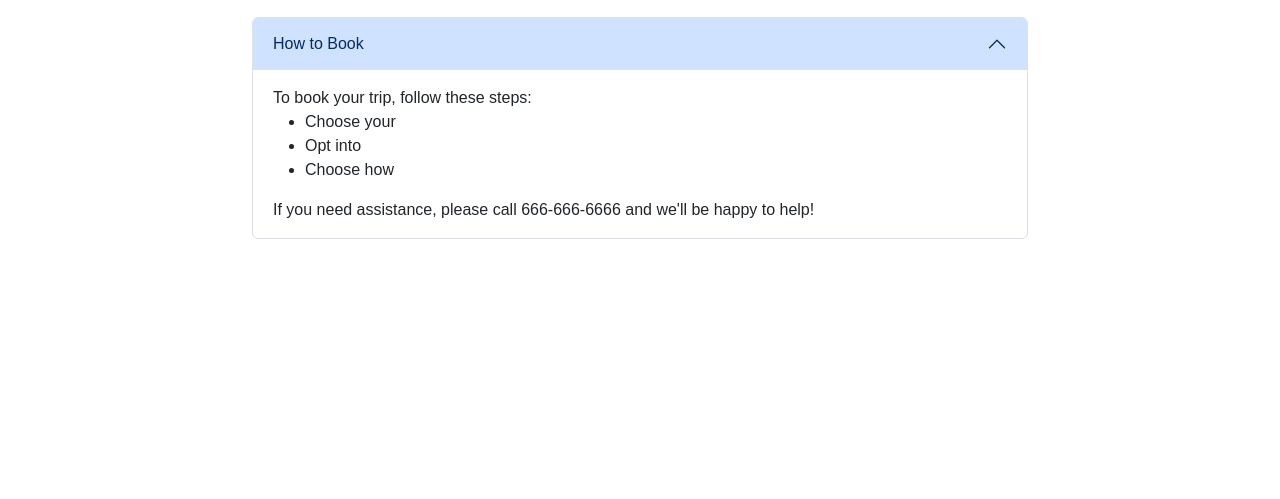
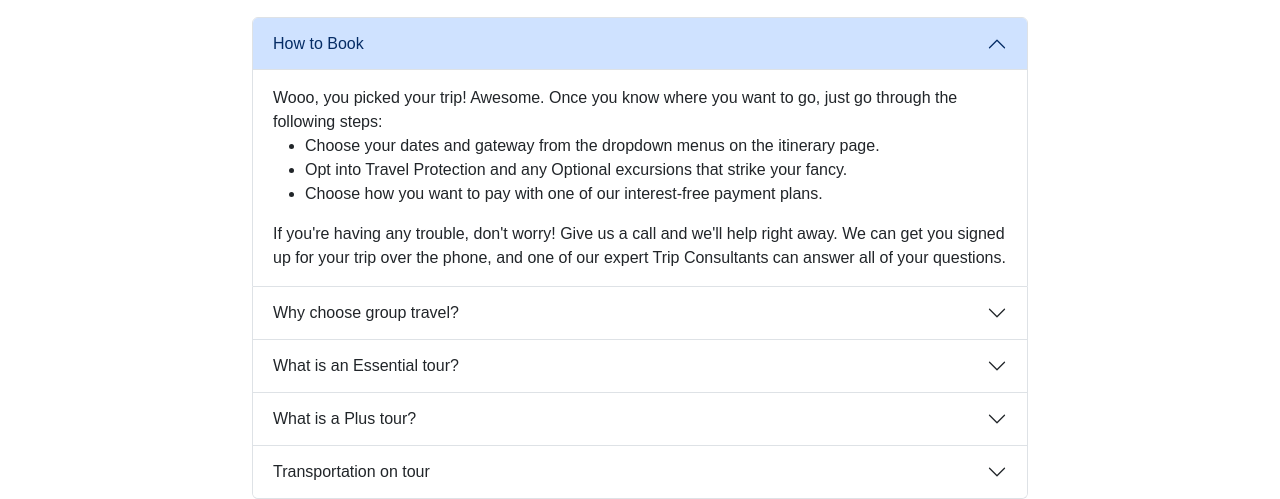
Before and after one commit to ALLHUBS-Jan-2024-Liftoff/Nebula-Tech, a React (Vite) app in the folder src/main/react/: page /faq in a window 1280 px wide. Shown: the part 446-945 px from the top of the page. Before the commit the page ends 800 px from the top, so only its background shows below. Built offline with nearby package versions, Linux system fonts and the light colour scheme.

Commit message:
added entries to faq

```diff
--- a/src/main/react/src/pages/FAQ.jsx
+++ b/src/main/react/src/pages/FAQ.jsx
@@ -6,15 +6,55 @@ const FAQ = () => {
         <Accordion defaultActiveKey="0">
             <Accordion.Item eventKey="0">
                 <Accordion.Header>How to Book</Accordion.Header>
-                <Accordion.Body>To book your trip, follow these steps:
+                <Accordion.Body>Wooo, you picked your trip! Awesome. Once you know where you want to go, just go through the following steps:
                     <ul>
-                        <li>Choose your</li>
-                        <li>Opt into</li>
-                        <li>Choose how</li>
+                        <li>Choose your dates and gateway from the dropdown menus on the itinerary page.</li>
+                        <li>Opt into Travel Protection and any Optional excursions that strike your fancy.</li>
+                        <li>Choose how you want to pay with one of our interest-free payment plans.</li>
                     </ul>
-                    If you need assistance, please call 666-666-6666 and we'll be happy to help!
+                    If you're having any trouble, don't worry! Give us a call and we'll help right away. We can get you signed up for your trip over the phone, and one of our expert Trip Consultants can answer all of your questions.
                 </Accordion.Body>
-            </Accordion.Item>
+                </Accordion.Item>
+                <Accordion.Item eventKey="1">
+                <Accordion.Header>Why choose group travel?</Accordion.Header>
+                <Accordion.Body>
+                    <ul>
+                    <li>We believe all young people should have the opportunity to travel, which means we do everything we can to make it affordable, easy, and fun. How, you ask? Our travel experts craft itineraries that take you to destination highlights and immerse you in local culture. Our global Operations Team visits each destination to scout the best experiences, handpick each accommodation, and fine-tune every detail of your trip.</li>
+                    <li>Pretty cool, right? It gets better. Because we help thousands of people see the world each year, we're able to negotiate the best rates with our partners so that we can keep our program prices low without sacrificing quality.</li>
+                    </ul>
+                </Accordion.Body>
+                </Accordion.Item>
+                <Accordion.Item eventKey="2">
+                <Accordion.Header>What is an Essential tour?</Accordion.Header>
+                <Accordion.Body>Essential is the budget-friendliest way to see the world. Bunk up with your travel BFFs in handpicked, shared accommodations with sweet common areas.
+                    <ul>
+                        <li>Perfect for solo travelers and social butterflies. If you're a budget-conscious solo traveler, looking to hang out and connect with fellow travelers, Essential is for you.</li>
+                        <li>We prioritize accommodations that are either close to the city center or accessible to public transportation to get you to the center.</li>
+                        <li>Since you'll be staying in dorm style accommodations, you might want to pack a few extra things to make your stay as comfortable as possible such as microfiber towels, shower shoes, and earplugs.</li>
+                    </ul>
+                </Accordion.Body>
+                </Accordion.Item>
+                <Accordion.Item eventKey="3">
+                <Accordion.Header>What is a Plus tour?</Accordion.Header>
+                <Accordion.Body>Plus trips are all about the perks.
+                    <ul>
+                        <li>Designed for friends, couples, or anyone that just values their privacy, Plus combines an immersive itinerary with more space to unwind.</li>
+                        <li>Stay in curated, hotel-style accommodations and room with just one other person. We prioritize hotel properties either that are close to the city center or accessible via public transportation.</li>
+                        <li>Hotel-style accommodations only with increased amenities and en suite bathrooms.</li>
+                    </ul>
+                </Accordion.Body>
+                </Accordion.Item>
+                <Accordion.Item eventKey="4">
+                    <Accordion.Header>Transportation on tour</Accordion.Header>
+                    <Accordion.Body> We want to make getting from A to B on tour easy so that all you have to do is relax, have fun, and enjoy the view. Here's what you can expect.
+                        <ul>
+                            <li>When you book flights with us, we'll also take care of your on-tour airport commute. One of the awesome benefits of letting us book your flights is we arrange your transportation from the airport to your first accommodation. We also handle transportation back to the airport for your return journey.</li>
+                            <li>Whether its by bus, train, boat, plane, or public transportation, we've got you covered for all the included activities on tour.</li>
+                            <li>While you're in each city and exploring, your main mode of transportation will be walking and/or public transit. Make sure you bring a good pair of walking shoes!</li>
+                        </ul>
+                    </Accordion.Body>
+                </Accordion.Item>
+
 
         </Accordion>
     )
```
